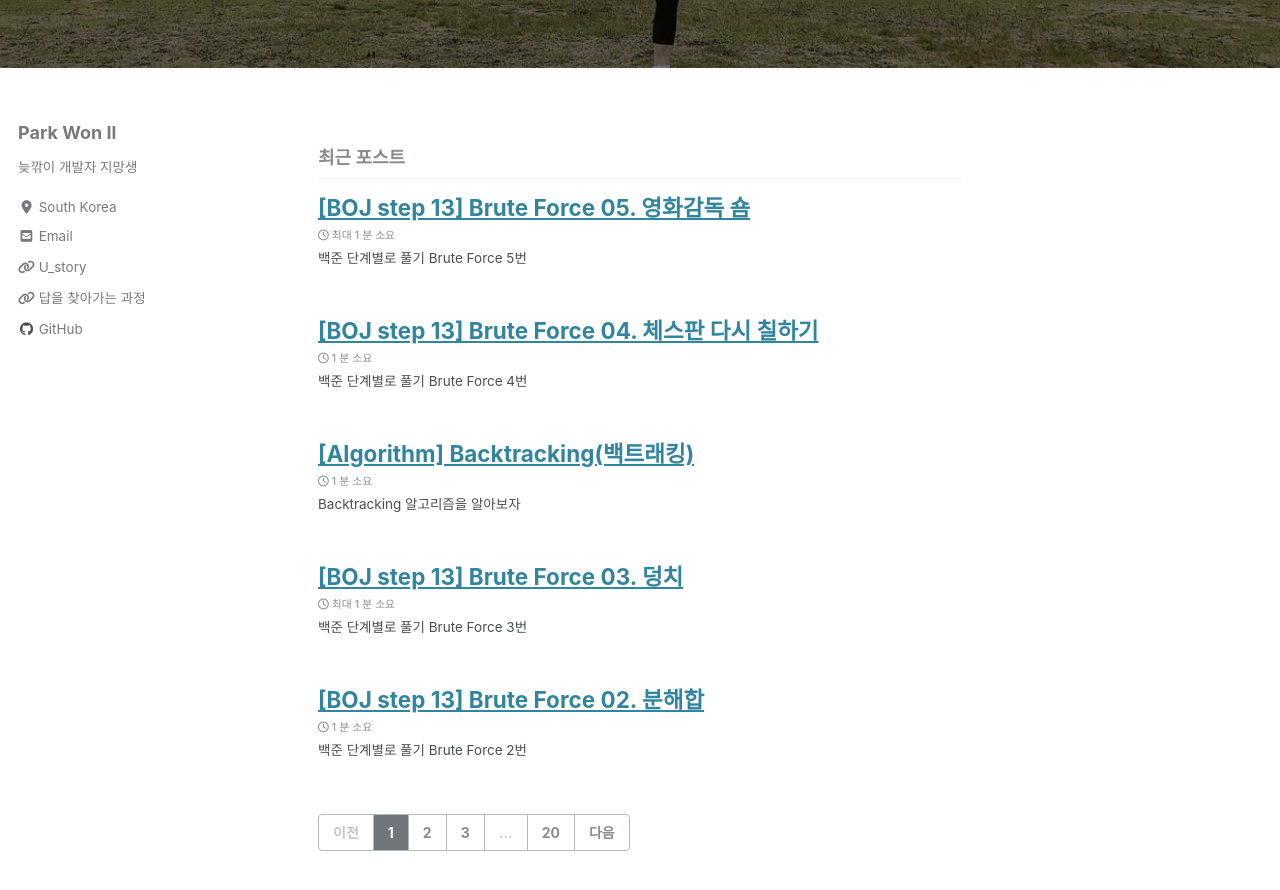
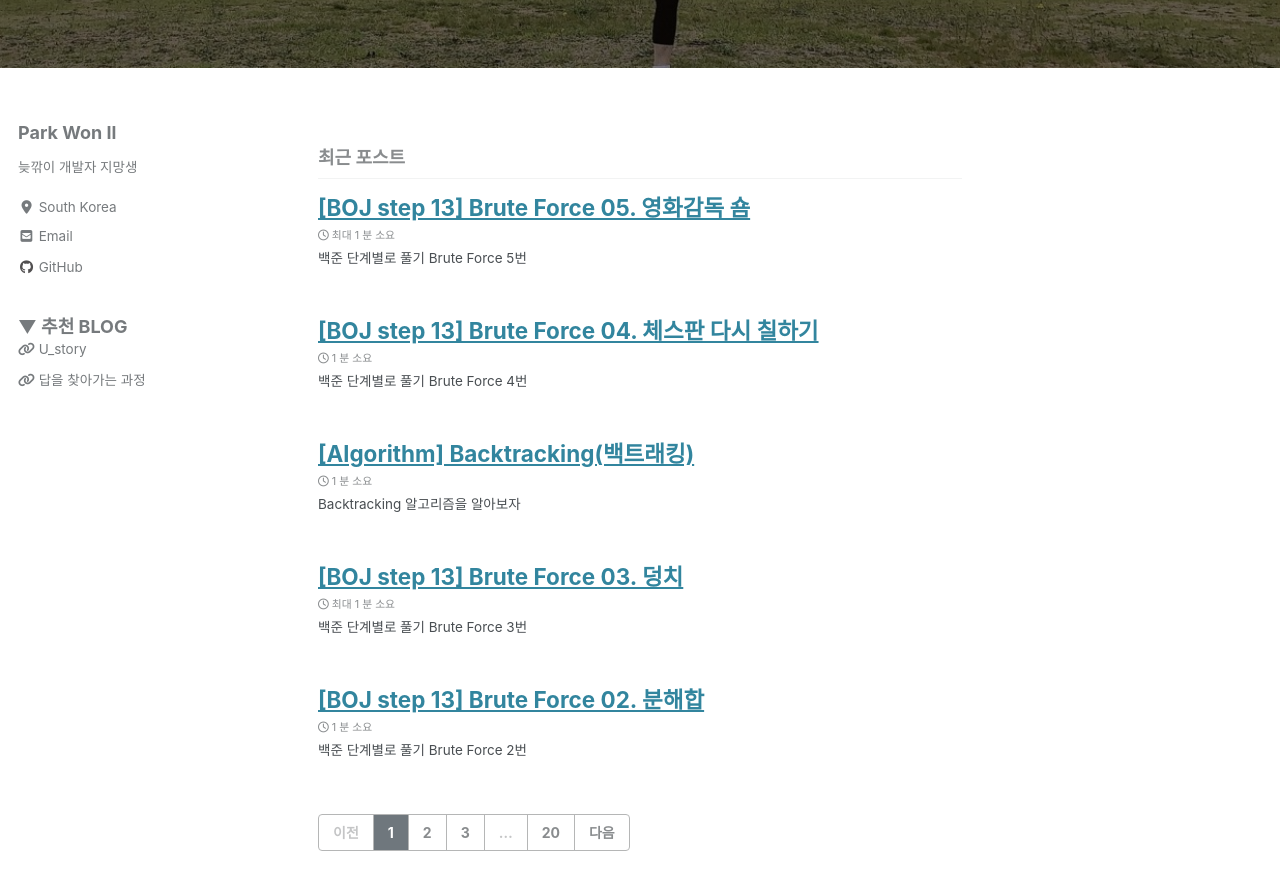
Before and after one commit to WONILLISM/wonillism.github.io, a Jekyll site: the page built from index.html, in a window 1280 px wide and 900 px high, scrolled down 467 px. Shown: the top 890 px of the window. Built offline with Jekyll 4.4.1, drawn with Linux system fonts in a browser that asks for light colours; cached includes are drawn as plain includes; nearby versions of some CDN libraries; the list of posts is cut into pages by our own code.

Commit message:
Custom link added

```diff
--- a/_config.yml
+++ b/_config.yml
@@ -114,12 +114,12 @@ author:
     - label: "Email"
       icon: "fas fa-fw fa-envelope-square"
       url: wonillism@gmail.com
-    - label: "U_story"
-      icon: "fas fa-fw fa-link"
-      url: "https://uyoo-story.tistory.com/"
-    - label: "답을 찾아가는 과정"
-      icon: "fas fa-fw fa-link"
-      url: "https://blog.naver.com/handuelly"
+    # - label: "U_story"
+    #   icon: "fas fa-fw fa-link"
+    #   url: "https://uyoo-story.tistory.com/"
+    # - label: "답을 찾아가는 과정"
+    #   icon: "fas fa-fw fa-link"
+    #   url: "https://blog.naver.com/handuelly"
     #- label: "Twitter"
     #  icon: "fab fa-fw fa-twitter-square"
       # url: "https://twitter.com/"
--- a/_includes/author-profile-custom-links.html
+++ b/_includes/author-profile-custom-links.html
@@ -1,7 +1,11 @@
-<!--
+  <h3>▼ 추천 BLOG</h3>
   <li>
-    <a href="http://link-to-whatever-social-network.com/user/" itemprop="sameAs" rel="nofollow noopener noreferrer">
-      <i class="fas fa-fw" aria-hidden="true"></i> Custom Social Profile Link
+    <a href="https://uyoo-story.tistory.com/" itemprop="sameAs" rel="nofollow noopener noreferrer">
+      <i class="fas fa-fw fa-link" aria-hidden="true"></i> U_story
     </a>
   </li>
--->
+  <li>
+    <a href="https://blog.naver.com/handuelly" itemprop="sameAs" rel="nofollow noopener noreferrer">
+      <i class="fas fa-fw fa-link" aria-hidden="true"></i> 답을 찾아가는 과정
+    </a>
+  </li>
```
Also changed, not shown: _includes/author-profile.html (line endings or trailing spaces).
